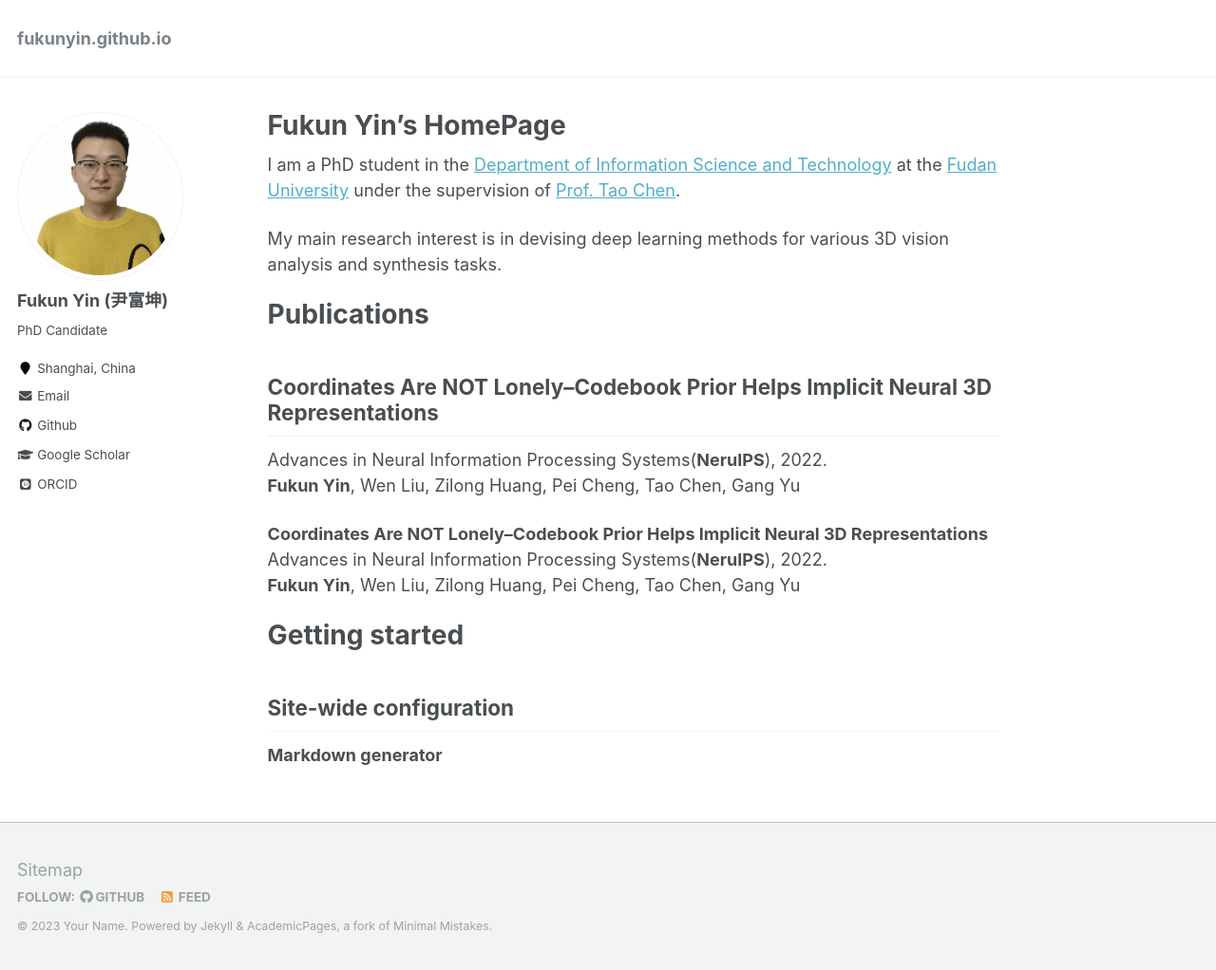
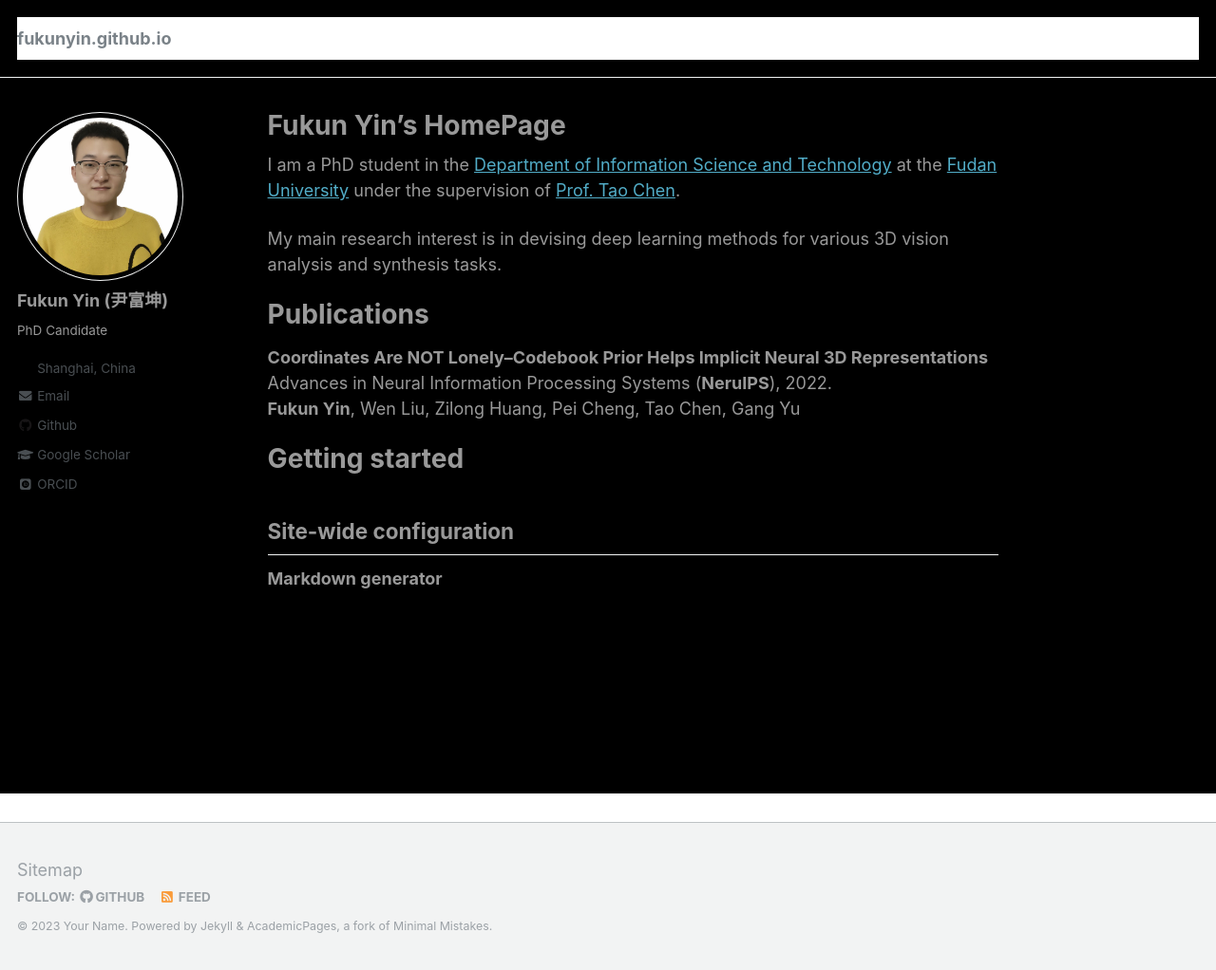
Before and after one commit to fukunyin/fukunyin.github.io, a Jekyll site: the page built from _pages/about.md, in a window 1280 px wide and 1022 px high. Shown: the whole window at 95% size. Built offline with Jekyll 4.4.1, drawn with Linux system fonts in a browser that asks for light colours; some web fonts are replaced.

Commit message:
Update about.md

```diff
--- a/_pages/about.md
+++ b/_pages/about.md
@@ -12,17 +12,18 @@ I am a PhD student in the [Department of Information Science and Technology](htt
 
 My main research interest is in devising deep learning methods for various 3D vision analysis and synthesis tasks.
 
+
+<style>
+body { background-color: #000 !important; }
+h1,h2,h3,h4,h5,h6,h7,p { color: #999 !important; }
+</style>
+
 Publications
 ======
 
-Coordinates Are NOT Lonely--Codebook Prior Helps Implicit Neural 3D Representations
-------
-
-Advances in Neural Information Processing Systems(**NeruIPS**), 2022.
-**Fukun Yin**, Wen Liu, Zilong Huang, Pei Cheng, Tao Chen, Gang Yu
 
 **Coordinates Are NOT Lonely--Codebook Prior Helps Implicit Neural 3D Representations**
-Advances in Neural Information Processing Systems(**NeruIPS**), 2022.
+Advances in Neural Information Processing Systems (**NeruIPS**), 2022.
 **Fukun Yin**, Wen Liu, Zilong Huang, Pei Cheng, Tao Chen, Gang Yu
 
 
```
